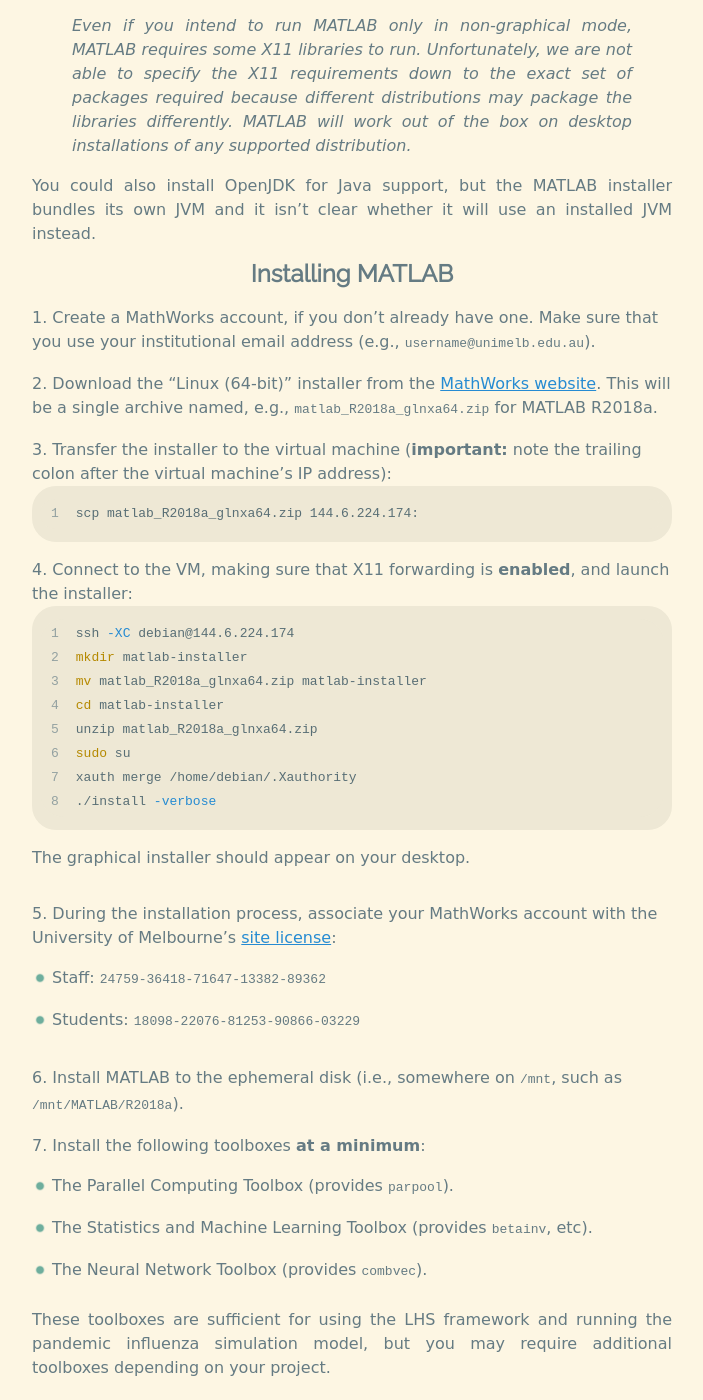
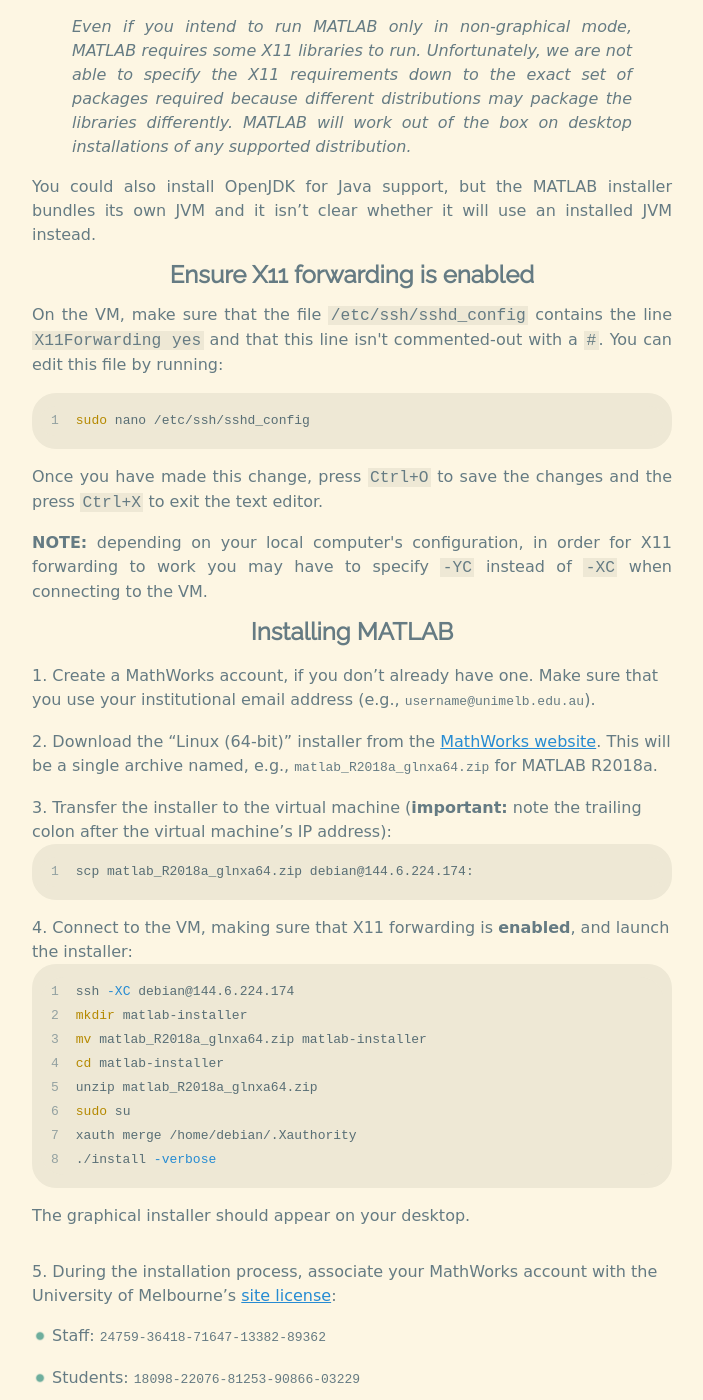
Before and after one commit to robmoss/previous2-robmoss.github.io, a Jekyll site: the page built from model/tools/HOWTO/Create-a-MATLAB-VM/index.md, in a window 1280 px wide and 1400 px high, scrolled down 899 px. Shown: the whole window, without its empty margins (288-991 px from the left). Built offline with Jekyll 4.4.1, drawn with Linux system fonts in a browser that asks for light colours; some web fonts are replaced; some of the changed text lies outside the part shown.

Commit message:
Update the HOWTO guide for creating a MATLAB VM
Trish Campbell provided feedback given her recent experience of creating
a new VM.

````diff
--- a/model/tools/HOWTO/Create-a-MATLAB-VM/index.md
+++ b/model/tools/HOWTO/Create-a-MATLAB-VM/index.md
@@ -43,13 +43,25 @@
 
 You could also install OpenJDK for Java support, but the MATLAB installer bundles its own JVM and it isn&rsquo;t clear whether it will use an installed JVM instead.
 
+# Ensure X11 forwarding is enabled
+
+On the VM, make sure that the file `/etc/ssh/sshd_config` contains the line `X11Forwarding yes` and that this line isn't commented-out with a `#`. You can edit this file by running:
+
+```sh
+sudo nano /etc/ssh/sshd_config
+```
+
+Once you have made this change, press `Ctrl+O` to save the changes and the press `Ctrl+X` to exit the text editor.
+
+**NOTE:** depending on your local computer's configuration, in order for X11 forwarding to work you may have to specify `-YC` instead of `-XC` when connecting to the VM.
+
 # Installing MATLAB
 
 1.  Create a MathWorks account, if you don&rsquo;t already have one. Make sure that you use your institutional email address (e.g., `username@unimelb.edu.au`).
 2.  Download the &ldquo;Linux (64-bit)&rdquo; installer from the [MathWorks website](https://au.mathworks.com/downloads/web_downloads/). This will be a single archive named, e.g., `matlab_R2018a_glnxa64.zip` for MATLAB R2018a.
 3.  Transfer the installer to the virtual machine (**important:** note the trailing colon after the virtual machine&rsquo;s IP address):
     ```sh
-    scp matlab_R2018a_glnxa64.zip 144.6.224.174:
+    scp matlab_R2018a_glnxa64.zip debian@144.6.224.174:
     ```
 4.  Connect to the VM, making sure that X11 forwarding is **enabled**, and launch the installer:
     ```sh
@@ -70,7 +82,7 @@
 7.  Install the following toolboxes **at a minimum**:
     -   The Parallel Computing Toolbox (provides `parpool`).
     -   The Statistics and Machine Learning Toolbox (provides `betainv`, etc).
-    -   The Neural Network Toolbox (provides `combvec`).
+    -   The Deep Learning Toolbox, which was previously called the Neural Network Toolbox (provides `combvec`).
 
     These toolboxes are sufficient for using the LHS framework and running the pandemic influenza simulation model, but you may require additional toolboxes depending on your project.
 8.  Once the installation is completed, add symbolic links so that MATLAB is found in your $PATH:
````
Also changed, not shown: other parts of model/tools/HOWTO/Create-a-MATLAB-VM/index.md (+1 -1 lines).
